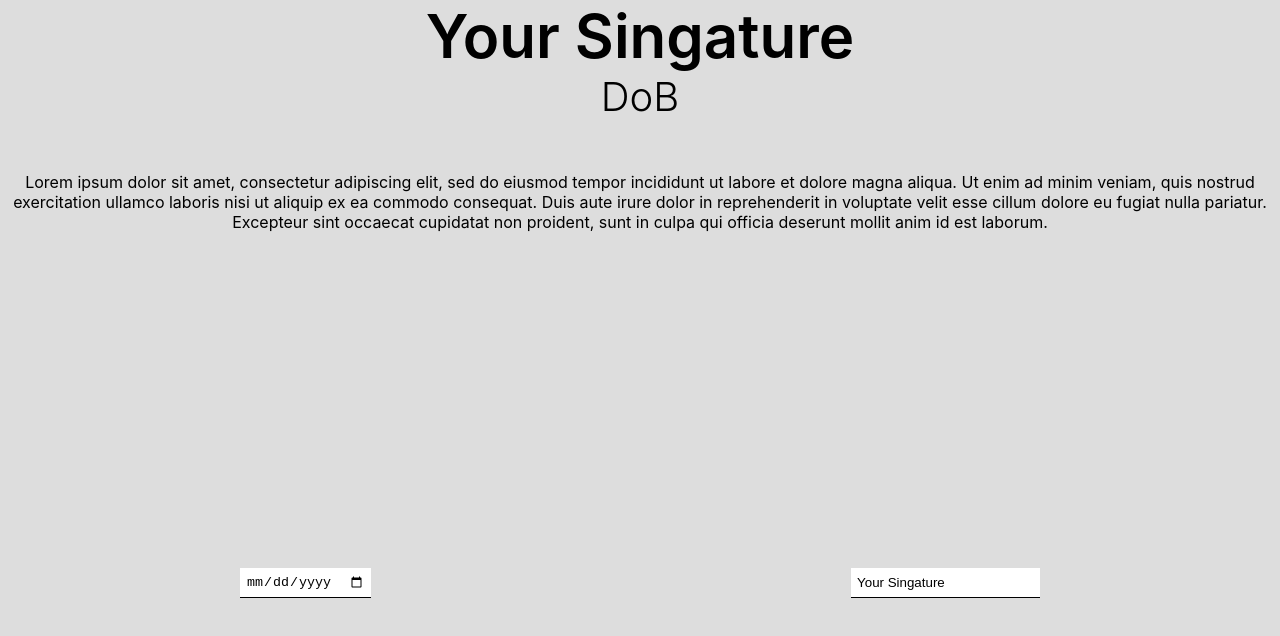
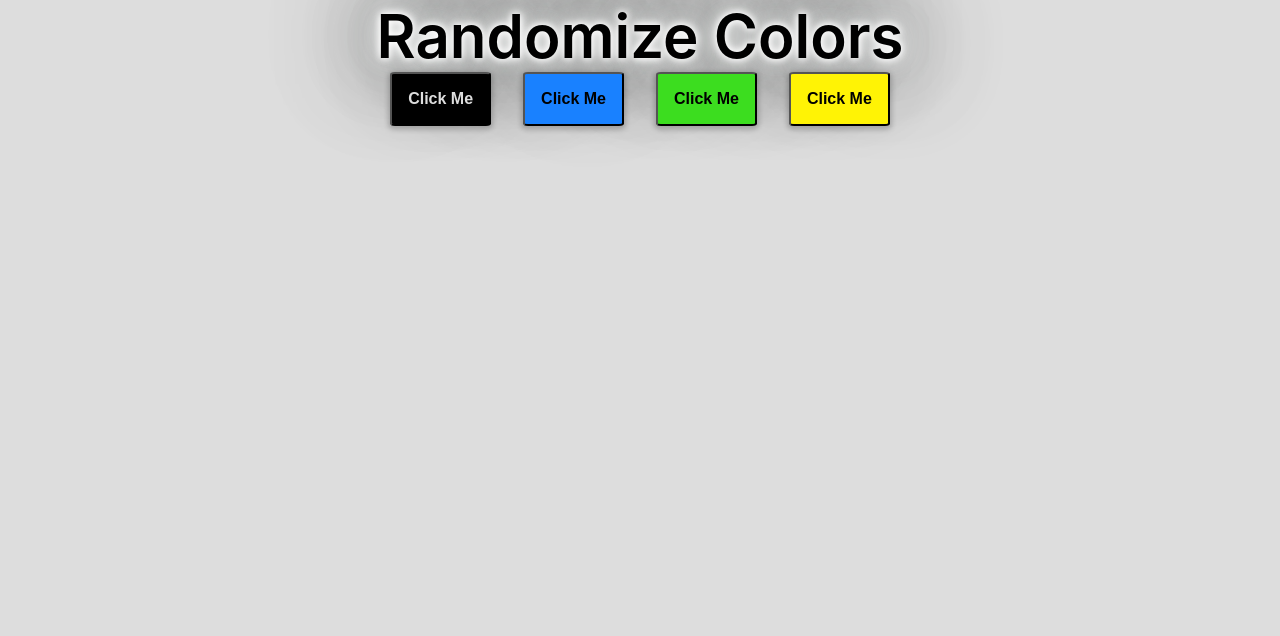
Before and after one commit to Elisa-Alvarez/ReactProjects, a React (Create React App) app: page / in a window 1280 px wide. Shown: the top 636 px of the page. Built offline with nearby package versions, Linux system fonts and the light colour scheme.

Commit message:
Random Color Generator

```diff
--- a/src/App.js
+++ b/src/App.js
@@ -1,10 +1,12 @@
 import Esignature from './projects/Esignature';
+import RandomizeColors from './projects/RandomizeColors';
 import './styles/App.css';
 
 function App() {
   return (
     <div className="App">
-    <Esignature/>
+    {/* <Esignature/> */}
+    <RandomizeColors/>
     </div>
   );
 }
--- /dev/null
+++ b/src/projects/RandomizeColors.jsx
@@ -0,0 +1,27 @@
+import React from 'react'
+import Title from './components/Title'
+
+export default function RandomizeColors() {
+    const handleClick = e =>{
+        let body = document.querySelector('.App')
+        body.style.background = getRandomColor()
+        e.target.style.backgroundColor = getRandomColor()
+    }
+    function getRandomColor(){
+        let hexLetters = "0123456789abcdef"
+        let color ="#"
+        for(let i=0; i<6; i++){
+            color+= hexLetters[Math.floor(Math.random()*16)]
+        }
+        return color
+    }
+  return (
+   <div className='container'>
+     <Title className="text-glow" text={"Randomize Colors"} classes={"title glow"}/>
+     <button className='btn' onClick={handleClick}>Click Me</button>
+     <button className='btn btn-primary'onClick={handleClick}>Click Me</button>
+     <button className='btn btn-success'onClick={handleClick}>Click Me</button>
+     <button className='btn btn-warning'onClick={handleClick}>Click Me</button>
+   </div>
+  )
+}
--- a/src/styles/App.css
+++ b/src/styles/App.css
@@ -16,7 +16,6 @@ li {
   text-align: center;
   background-color: #ddd;
   height: 100vh;
-
   margin: auto;
 }
 
@@ -58,10 +57,64 @@ li {
   background-color: #d45d2d;
   color: #f8f9f7;
 }
-.navIcon {
-  color: gray;
+.btn {
+  background-color: #000000;
+  border-radius: 5%;
+  margin: auto 1rem;
+  padding: 1rem;
+  font-size: medium;
+  font-weight: bolder;
+  color: #ddd;
+  transition: all 0.3s ease;
+  box-shadow: 0 2px 5px 2px rgba(0, 0, 0, 0.2);
 }
-
+.btn-primary {
+  background-color: #1981ff;
+  border-radius: 5%;
+  padding: 1rem;
+  margin: auto 1rem;
+  font-size: medium;
+  font-weight: bolder;
+  color: #000000;
+  transition: all 0.3s ease;
+  box-shadow: 0 2px 5px 2px rgba(0, 0, 0, 0.2);
+}
+.btn-success {
+  background-color: #3cdd1f;
+  border-radius: 5%;
+  margin: auto 1rem;
+  padding: 1rem;
+  font-size: medium;
+  font-weight: bolder;
+  color: #000000;
+  transition: all 0.3s ease;
+  box-shadow: 0 2px 5px 2px rgba(0, 0, 0, 0.2);
+}
+.btn-warning {
+  background-color: #fff305;
+  border-radius: 5%;
+  margin: auto 1rem;
+  padding: 1rem;
+  font-size: medium;
+  font-weight: bolder;
+  color: black;
+  transition: all 0.3s ease;
+  box-shadow: 0 2px 5px 2px rgba(0, 0, 0, 0.2);
+}
+.btn:hover {
+  background-color: #313131;
+  color: #f8f9f7;
+  border-radius: 10%;
+  margin: auto 1rem;
+  padding: 1rem;
+  font-size: medium;
+  font-weight: bold;
+  box-shadow: 0 2px 5px 2px rgba(0, 0, 0, 0.4);
+  text-shadow: 0 0 7px #fff, 0 0 10px #fff, 0 0 21px #fff,
+    0 0 42px rgb(212, 221, 218), 0 0 82px rgb(54, 55, 54),
+    0 0 92px rgb(109, 109, 109), 0 0 102px rgb(99, 100, 100),
+    0 0 151px rgb(161, 166, 164);
+}
 .card {
   border: none !important;
   border-radius: 25px !important;
@@ -155,3 +208,9 @@ input {
 .d-flex {
   display: flex;
 }
+.glow {
+  text-shadow: 0 0 7px #fff, 0 0 10px #fff, 0 0 21px #fff,
+    0 0 42px rgb(212, 221, 218), 0 0 82px rgb(54, 55, 54),
+    0 0 92px rgb(109, 109, 109), 0 0 102px rgb(99, 100, 100),
+    0 0 151px rgb(161, 166, 164);
+}
```
